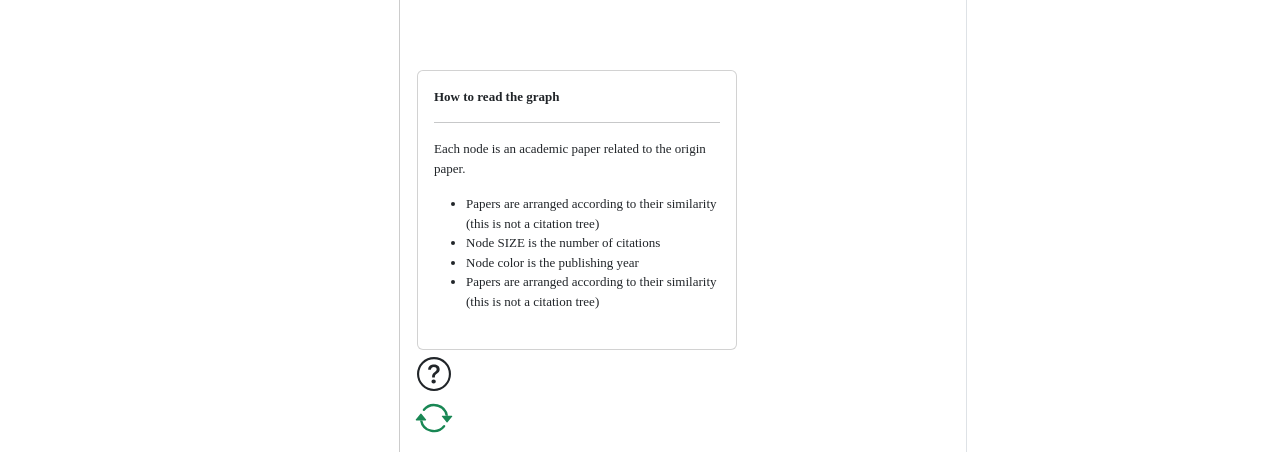
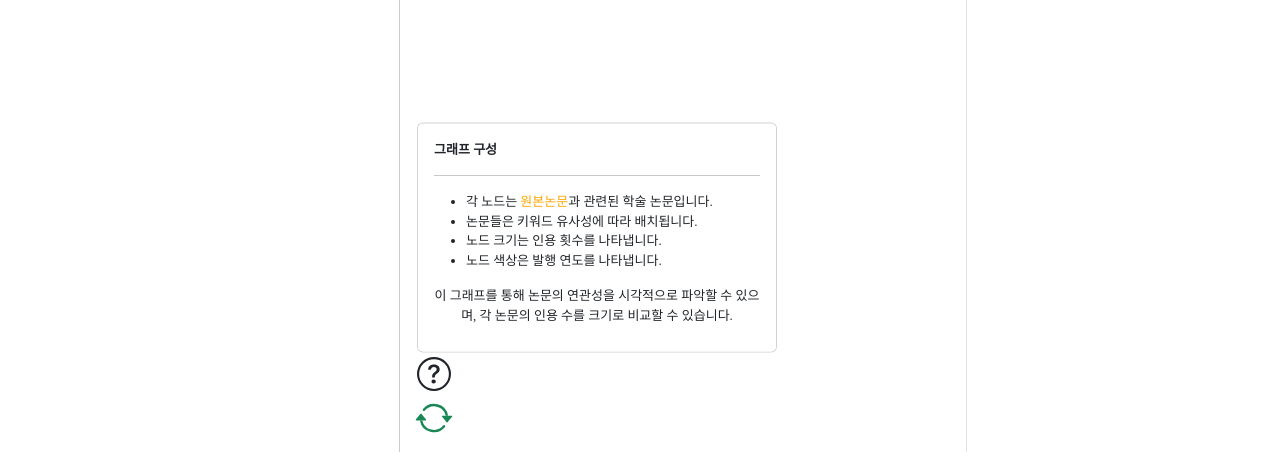
Before and after one commit to eeeeeddy/EGG_Frontend, a React (Create React App) app: page /Detail in a window 1280 px wide. Both pictures are taken after a click on the element 434 px from the left and 692 px from the top of the page. Shown: the part 320-774 px from the top of the page. Built offline with nearby package versions, Linux system fonts and the light colour scheme; no server answers; a web font is replaced by a local one.

Commit message:
sh navbar - 네브바 하단 그림자 넣기 detail - helpModal 내용수정 - left page 마우스 올리면 색변화 - abstract 스타일 정리

```diff
--- a/src/Detail.js
+++ b/src/Detail.js
@@ -623,10 +623,10 @@ function Detail() {
                                         return (
                                             <div className="articleList" key={node.article_id} style={articleStyle}>
                                                 <p className='mt-3'>
-                                                    <b><span dangerouslySetInnerHTML={{ __html: titleWithHighlight }}></span></b><br />
-                                                    <span className='left-page-author' dangerouslySetInnerHTML={{ __html: authorWithHighlight }}></span><br />
+                                                    <b>■ <span dangerouslySetInnerHTML={{ __html: titleWithHighlight }}></span></b><br />
+                                                    <span className='left-page-author' dangerouslySetInnerHTML={{ __html: authorWithHighlight }}></span>
                                                     <span className='left-page-year' dangerouslySetInnerHTML={{ __html: yearWithHighlight }}></span><br />
-                                                    <span className='paperbox-p' dangerouslySetInnerHTML={{ __html: abstractWithHighlight }}></span>
+                                                    <span className='paperbox-abs' dangerouslySetInnerHTML={{ __html: abstractWithHighlight }}></span>
                                                 </p>
                                             </div>
                                         );
@@ -644,15 +644,15 @@ function Detail() {
                                     <span className="position-relative" id="helpButton" onClick={clickHelp}>
                                         {isShowHelp && (
                                             <div className='card card-body position-absolute' id="helpModal">
-                                                <p className='text-start'><strong>How to read the graph</strong></p>
+                                                <p className='text-start'><strong>그래프 구성</strong></p>
                                                 <hr className='mt-0' />
-                                                <p className='text-start'>Each node is an academic paper related to the origin paper.</p>
                                                 <ul>
-                                                    <li className='text-start'>Papers are arranged according to their similarity (this is not a citation tree)</li>
-                                                    <li className='text-start'>Node SIZE is the number of citations</li>
-                                                    <li className='text-start'>Node color is the publishing year</li>
-                                                    <li className='text-start'>Papers are arranged according to their similarity (this is not a citation tree)</li>
+                                                <li className='text-start'>각 노드는 <span style={{color:'orange'}}>원본논문</span>과 관련된 학술 논문입니다.</li>
+                                                    <li className='text-start'>논문들은 키워드 유사성에 따라 배치됩니다.</li>
+                                                    <li className='text-start'>노드 크기는 인용 횟수를 나타냅니다.</li>
+                                                    <li className='text-start'>노드 색상은 발행 연도를 나타냅니다.</li>
                                                 </ul>
+                                                <p>이 그래프를 통해 논문의 연관성을 시각적으로 파악할 수 있으며, 각 논문의 인용 수를 크기로 비교할 수 있습니다. </p>
                                             </div>
                                         )}
                                         <svg className='text-success' width="34" height="34" fill="currentColor" class="bi bi-question-circle" viewBox="0 0 16 16">
--- a/src/MainNavbar.js
+++ b/src/MainNavbar.js
@@ -146,7 +146,7 @@ function EggMainNavbar() {
 
     return (
         <div style={{ fontFamily: 'MaruBuri-Regular' }}>
-            <nav className="navbar navbar-expand-lg" style={{backgroundColor:"#dad7cd"}}>
+            <nav className="navbar navbar-expand-lg" style={{backgroundColor:"#dad7cd",boxShadow: "0px 2px 3px rgba(0, 0, 0, 0.1)"}}>
                 <div className="container-fluid">
                     <a className="navbar-brand" href="/">
                         <img src="/EGG_logo.png" alt="" width="32" height="32" className="d-inline-block align-text-top" />
--- a/src/Navbar.js
+++ b/src/Navbar.js
@@ -157,7 +157,7 @@ function EggNavbar() {
 
     return (
         <div style={{ fontFamily: 'MaruBuri-Regular' }}>
-            <nav className="navbar navbar-expand-lg" style={{ backgroundColor: "#dad7cd" }}>
+            <nav className="navbar navbar-expand-lg" style={{ backgroundColor: "#dad7cd" , boxShadow: "0px 2px 3px rgba(0, 0, 0, 0.1)" }}>
                 <div className="container-fluid">
                     <a className="navbar-brand" href="/">
                         <img src="/EGG_logo.png" alt="" width="32" height="32" className="d-inline-block align-text-top" />
--- a/src/css/Detail.css
+++ b/src/css/Detail.css
@@ -16,6 +16,15 @@
     /* left-page를 왼쪽으로 이동하여 숨기지만, 다시 열 때 원래 위치로 돌아오도록 transform 초기화 필요 */
     transform: translateX(0%);
 }
+.paperbox-abs{
+    display: -webkit-box;
+    -webkit-line-clamp: 3; /* 최대 표시 줄 수 */
+    -webkit-box-orient: vertical;
+    overflow: hidden;
+    text-overflow: ellipsis;
+    word-wrap: break-word;
+    color: rgba(0, 0, 0, 0.822);
+}
 
 .articleList {
     font-size: small;
@@ -24,10 +33,27 @@
     padding: 5px 15px 5px 15px;
     /* 가로 세로 흐림반경 색 투명도*/
     /* box-shadow: 0px 3px 3px rgba(0, 0, 0, 0.184);  */
+    transition: backgroud-color 0.3s;
+}
+.articleList:hover{
+    background-color: rgba(85, 107, 47, 0.612);
 }
 
 .abstract {
     font-size: small;
+}
+.left-page-author {
+    float: left; /* 왼쪽으로 부유하도록 지정 */
+    /* width: 90%; */
+    /* max-height: 1.3em; */
+    overflow: hidden;
+    text-overflow: ellipsis;
+    white-space: nowrap;
+    color: gray;
+}
+.left-page-year {
+    float: right; /* 오른쪽으로 부유하도록 지정 */
+    color: gray;
 }
 
 .leftButton {
@@ -76,8 +102,8 @@
 }
 
 #helpModal {
-    width: 320px;
-    height: 280px;
+    width: 360px;
+    height: 230px;
     bottom: 100%;
     left: 0;
     /* 도움말 모달 위치가 버튼과 얼마나 떨어져있는지 조정하는 요소 */
```
